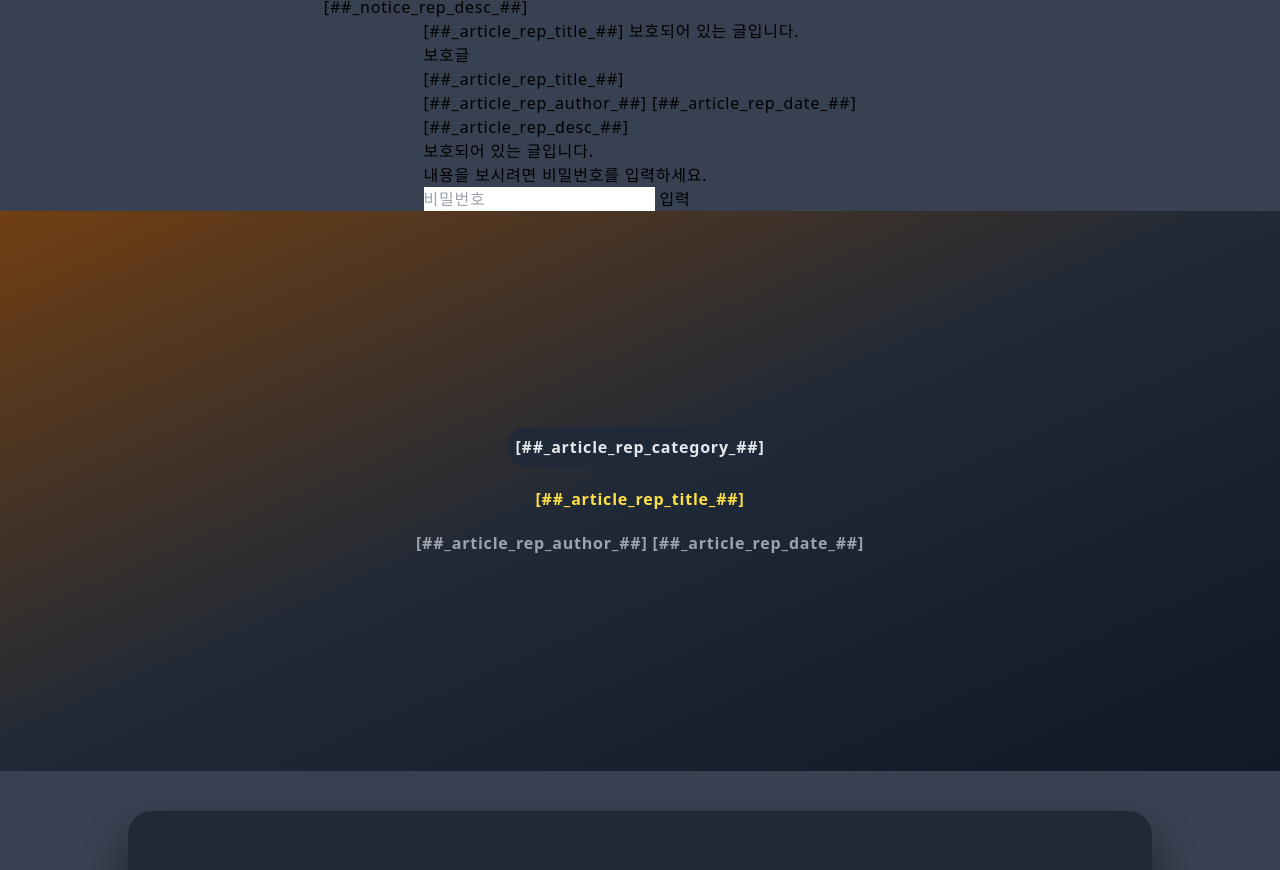
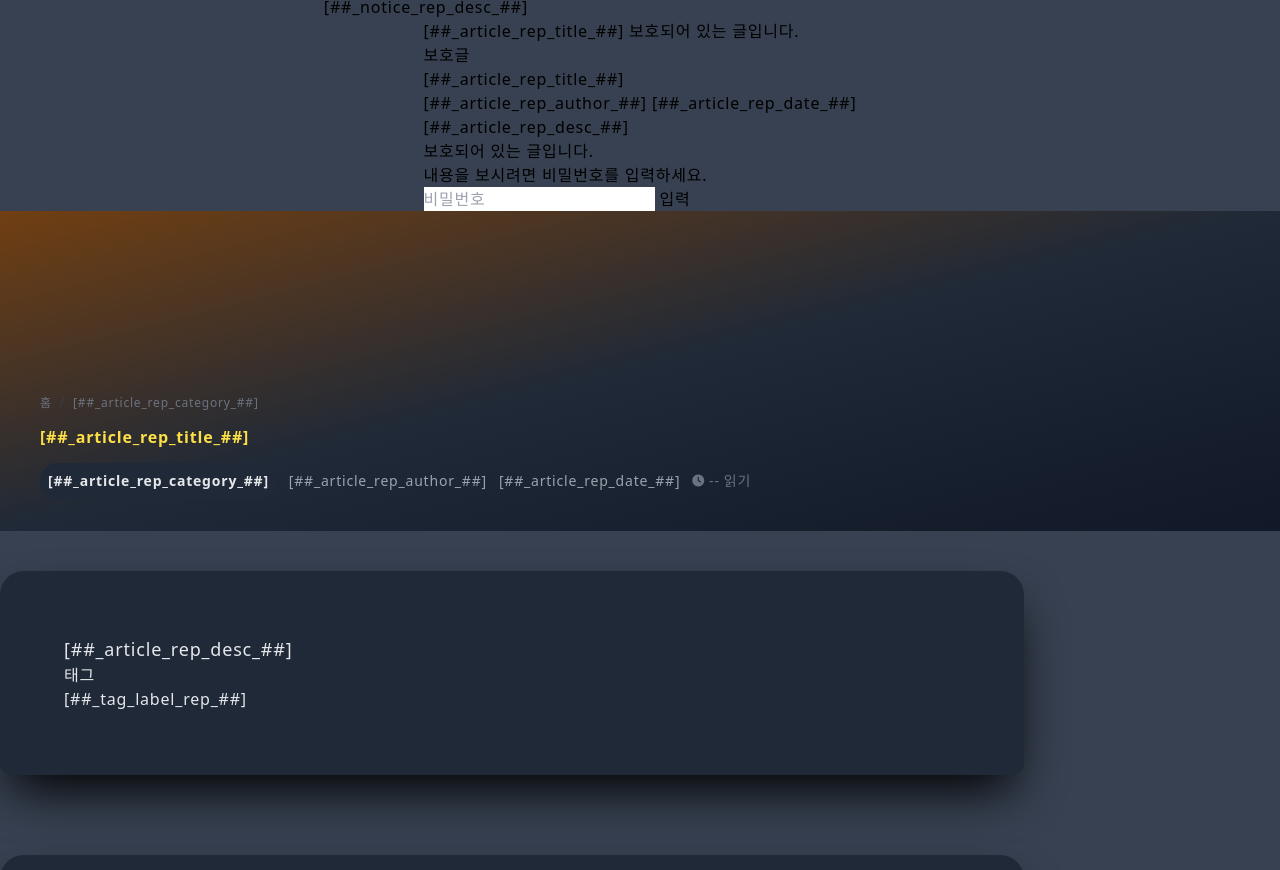
Before and after one commit to BBAAMM/Chocolat-Tistory-Skin, a website: page skin.html in a window 1280 px wide. Shown: the part 1149-2019 px from the top of the page. Drawn offline with nearby package versions, Linux system fonts and the light colour scheme; a web font is replaced by a local one.

Commit message:
feat: redesign article header — 40vh, breadcrumb, reading time slot
Co-Authored-By: Claude Sonnet 4.6 <noreply@anthropic.com>

```diff
--- a/skin.html
+++ b/skin.html
@@ -617,21 +617,34 @@
               </div>
             </s_index_article_rep> -->
             <s_permalink_article_rep>
-              <main class="w-screen flex flex-col justify-center items-center">
+              <main class="w-screen flex flex-col">
                 <div
-                  class="title-header w-full h-[70vh] flex flex-col justify-center items-center gap-5 bg-gradient-to-br from-yellow-900 via-gray-800 to-gray-900"
+                  class="title-header w-full min-h-[40vh] flex flex-col justify-end pb-8 px-5 md:px-10 bg-gradient-to-br from-yellow-900 via-gray-800 to-gray-900"
                 >
-                  <a
-                    class="w-fit text-center p-2 rounded-3xl text-sm md:text-base text-gray-200 font-semibold bg-gray-800 hover:text-yellow-200 hover:bg-pink-300 transition duration-200 ease-in-out"
-                    href="[##_article_rep_category_link_##]"
-                    >[##_article_rep_category_##]</a
-                  >
-                  <h1 class="text-center text-responsive font-bold text-yellow-300">
+                  <!-- 브레드크럼 -->
+                  <nav class="flex items-center gap-2 text-xs text-gray-500 mb-4 font-ko" aria-label="breadcrumb">
+                    <a href="/" class="hover:text-gray-300 transition duration-200">홈</a>
+                    <span class="text-gray-700">/</span>
+                    <a href="[##_article_rep_category_link_##]" class="hover:text-pink-300 transition duration-200">
+                      [##_article_rep_category_##]
+                    </a>
+                  </nav>
+                  <!-- 제목 -->
+                  <h1 class="text-responsive font-bold text-yellow-300 mb-4 leading-tight">
                     [##_article_rep_title_##]
                   </h1>
-                  <div class="text-center text-base font-semibold text-gray-400">
-                    <span class="author">[##_article_rep_author_##]</span>
-                    <span class="date">[##_article_rep_date_##]</span>
+                  <!-- 메타 -->
+                  <div class="flex flex-wrap items-center gap-3">
+                    <a
+                      class="w-fit p-2 rounded-3xl text-sm text-gray-200 font-semibold bg-gray-800 hover:text-yellow-200 hover:bg-pink-300 transition duration-200"
+                      href="[##_article_rep_category_link_##]"
+                    >[##_article_rep_category_##]</a>
+                    <span class="font-ko text-sm text-gray-400">[##_article_rep_author_##]</span>
+                    <span class="font-ko text-sm text-gray-400">[##_article_rep_date_##]</span>
+                    <span class="font-ko text-sm text-gray-500 flex items-center gap-1">
+                      <i class="fa fa-clock text-xs"></i>
+                      <span id="reading-time">--</span> 읽기
+                    </span>
                   </div>
                 </div>
                 <section
```
Also changed, not shown: output.css.
